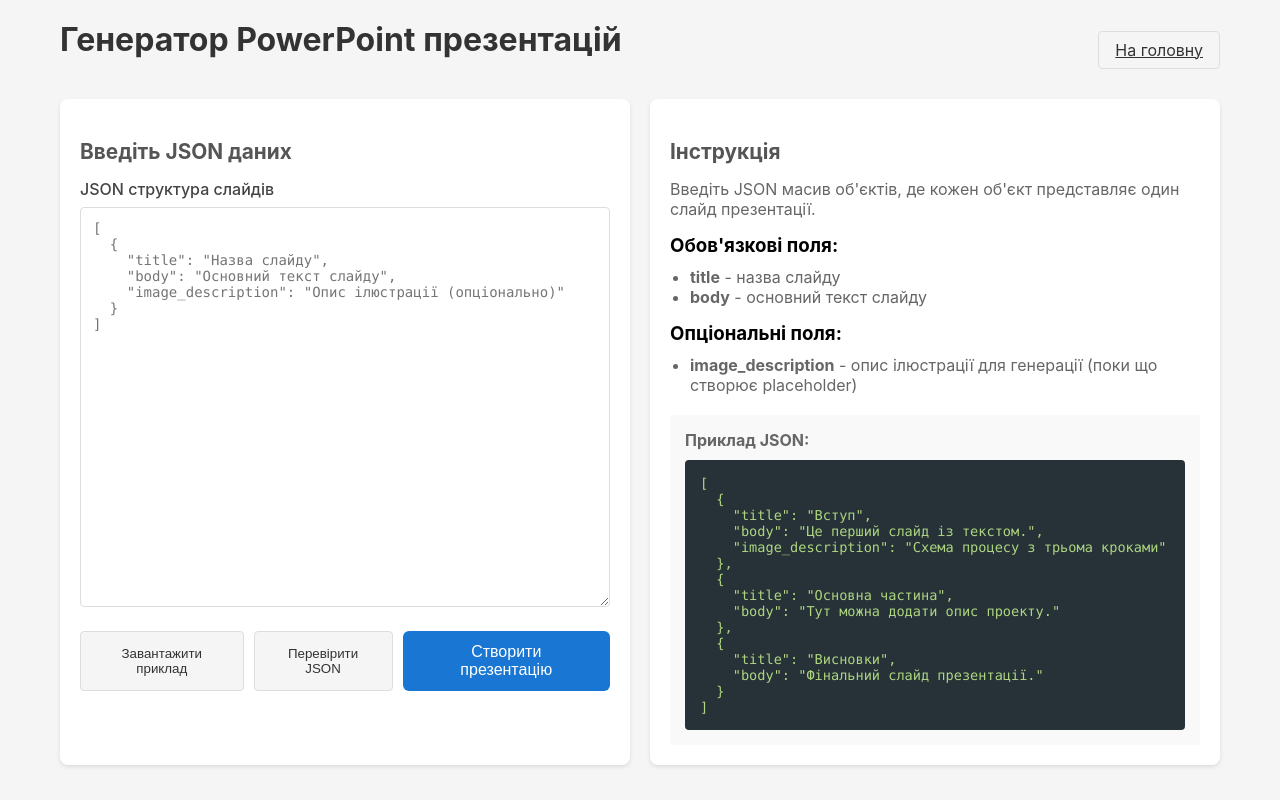
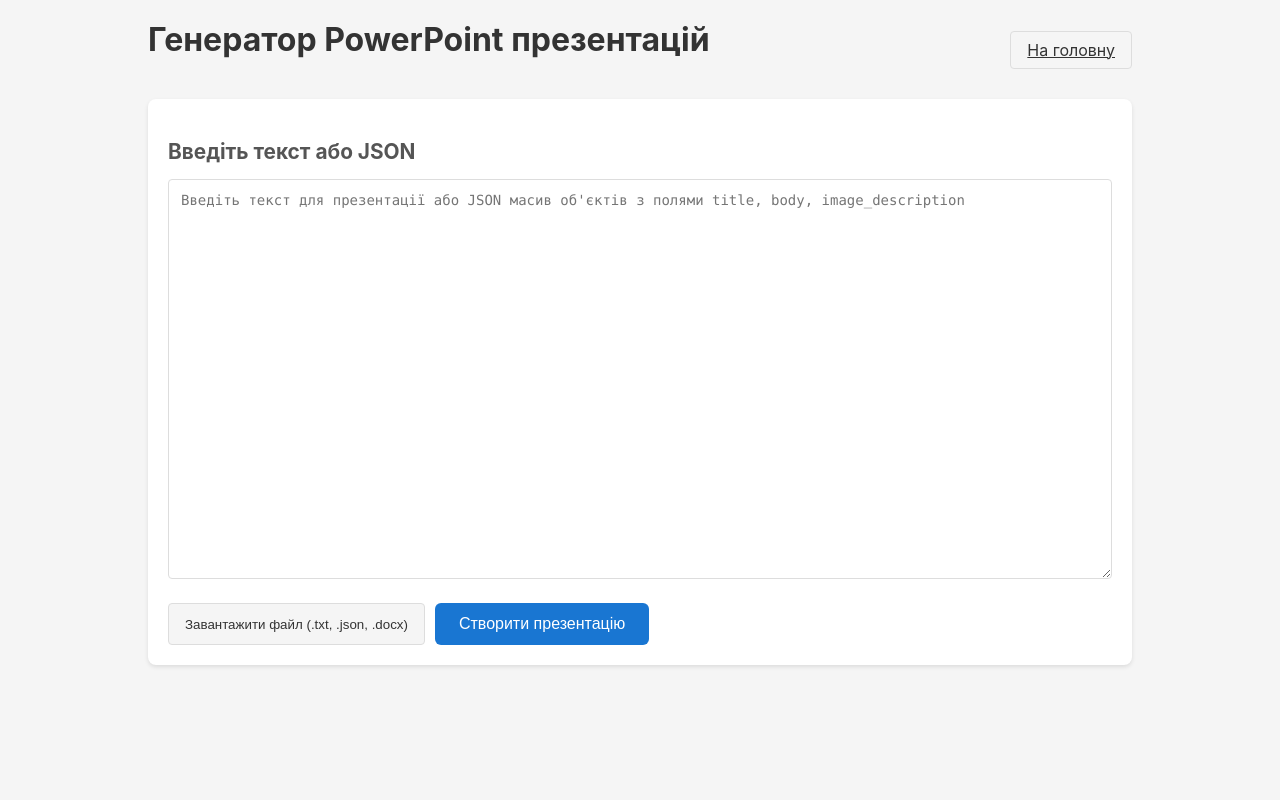
Before and after one commit to OleksandrGora/mysite, a Flask app: page /pptx-generator/ in a window 1280 px wide. Run offline with Flask 3, Linux system fonts and the light colour scheme; the visitor is signed in with stand-in values (Sample User, id 1).

Commit message:
генерує.

```diff
--- a/blueprints/pptx_generator/routes.py
+++ b/blueprints/pptx_generator/routes.py
@@ -24,6 +24,31 @@ def login_required(f):
 
 
 # --- Routes ---
+
+def extract_text_from_docx(file_path):
+    """
+    Extract text from DOCX file.
+
+    Args:
+        file_path: path to DOCX file
+
+    Returns:
+        extracted text as string
+    """
+    try:
+        from docx import Document
+        doc = Document(file_path)
+
+        text_parts = []
+        for para in doc.paragraphs:
+            if para.text.strip():
+                text_parts.append(para.text.strip())
+
+        return '\n\n'.join(text_parts)
+    except Exception as e:
+        logger.error(f"Failed to extract text from DOCX: {e}")
+        return None
+
 
 @pptx_generator_bp.route('/')
 @login_required
@@ -323,3 +348,51 @@ def validate_json():
     except Exception as e:
         logger.error(f"Validation error: {e}")
         return jsonify({'error': f'Validation failed: {str(e)}'}), 500
+
+
+@pptx_generator_bp.route('/api/upload-docx', methods=['POST'])
+@login_required
+def upload_docx():
+    """
+    Upload and extract text from DOCX file.
+
+    Returns:
+        Extracted text from DOCX file
+    """
+    try:
+        if 'file' not in request.files:
+            return jsonify({'error': 'No file provided'}), 400
+
+        file = request.files['file']
+
+        if file.filename == '':
+            return jsonify({'error': 'No file selected'}), 400
+
+        if not file.filename.endswith('.docx'):
+            return jsonify({'error': 'File must be a .docx file'}), 400
+
+        # Save uploaded file temporarily
+        temp_dir = tempfile.mkdtemp(prefix='docx_upload_')
+        file_path = os.path.join(temp_dir, file.filename)
+        file.save(file_path)
+
+        # Extract text
+        text = extract_text_from_docx(file_path)
+
+        # Cleanup
+        shutil.rmtree(temp_dir, ignore_errors=True)
+
+        if text is None:
+            return jsonify({'error': 'Failed to extract text from DOCX'}), 500
+
+        logger.info(f"Extracted {len(text)} characters from DOCX")
+
+        return jsonify({
+            'success': True,
+            'text': text,
+            'filename': file.filename
+        })
+
+    except Exception as e:
+        logger.error(f"DOCX upload error: {e}")
+        return jsonify({'error': f'Upload failed: {str(e)}'}), 500
--- a/blueprints/pptx_generator/templates/pptx_generator/index.html
+++ b/blueprints/pptx_generator/templates/pptx_generator/index.html
@@ -10,7 +10,8 @@
             font-family: -apple-system, BlinkMacSystemFont, 'Segoe UI', Roboto, sans-serif;
             background: #f5f5f5;
             padding: 20px;
-            max-width: 1200px;
+            width: 80%;
+            max-width: 80%;
             margin: 0 auto;
         }
         h1 { margin-bottom: 20px; color: #333; }
@@ -187,66 +188,24 @@
         <a href="/" class="btn-secondary">На головну</a>
     </div>
 
-    <div class="container">
+    <div class="container" style="grid-template-columns: 1fr;">
         <div class="panel">
-            <h2>Введіть JSON даних</h2>
+            <h2>Введіть текст або JSON</h2>
             <div class="form-group">
-                <label>JSON структура слайдів</label>
-                <textarea id="json-input" placeholder='[
-  {
-    "title": "Назва слайду",
-    "body": "Основний текст слайду",
-    "image_description": "Опис ілюстрації (опціонально)"
-  }
-]'></textarea>
+                <textarea id="json-input" placeholder="Введіть текст для презентації або JSON масив об'єктів з полями title, body, image_description"></textarea>
             </div>
 
             <div class="actions">
-                <button class="btn-secondary" onclick="loadExample()">Завантажити приклад</button>
-                <button class="btn-secondary" onclick="validateJSON()">Перевірити JSON</button>
+                <input type="file" id="file-upload" accept=".txt,.json,.docx" style="display: none;">
+                <button class="btn-secondary" onclick="document.getElementById('file-upload').click()">
+                    Завантажити файл (.txt, .json, .docx)
+                </button>
                 <button class="btn-primary" id="btn-generate" onclick="generatePPTX()">
                     Створити презентацію
                 </button>
             </div>
 
             <div id="validation-result" class="validation-result"></div>
-        </div>
-
-        <div class="panel">
-            <h2>Інструкція</h2>
-            <p style="margin-bottom: 15px; color: #666;">
-                Введіть JSON масив об'єктів, де кожен об'єкт представляє один слайд презентації.
-            </p>
-
-            <h3>Обов'язкові поля:</h3>
-            <ul style="margin: 10px 0 15px 20px; color: #666;">
-                <li><strong>title</strong> - назва слайду</li>
-                <li><strong>body</strong> - основний текст слайду</li>
-            </ul>
-
-            <h3>Опціональні поля:</h3>
-            <ul style="margin: 10px 0 15px 20px; color: #666;">
-                <li><strong>image_description</strong> - опис ілюстрації для генерації (поки що створює placeholder)</li>
-            </ul>
-
-            <div class="example-section">
-                <h3>Приклад JSON:</h3>
-                <div class="example-code">[
-  {
-    "title": "Вступ",
-    "body": "Це перший слайд із текстом.",
-    "image_description": "Схема процесу з трьома кроками"
-  },
-  {
-    "title": "Основна частина",
-    "body": "Тут можна додати опис проекту."
-  },
-  {
-    "title": "Висновки",
-    "body": "Фінальний слайд презентації."
-  }
-]</div>
-            </div>
         </div>
     </div>
 
@@ -262,99 +221,59 @@
             setTimeout(() => toast.classList.remove('show'), 3000);
         }
 
-        function loadExample() {
-            const example = [
-                {
-                    "title": "Вступ",
-                    "body": "Це перший слайд із текстом.",
-                    "image_description": "Схема процесу з трьома кроками"
-                },
-                {
-                    "title": "Основна частина",
-                    "body": "Тут можна додати опис проекту."
-                },
-                {
-                    "title": "Висновки",
-                    "body": "Фінальний слайд презентації."
-                }
-            ];
-            document.getElementById('json-input').value = JSON.stringify(example, null, 2);
-            showToast('Приклад завантажено', 'info');
-        }
+        // File upload handler
+        document.getElementById('file-upload').addEventListener('change', async function(e) {
+            const file = e.target.files[0];
+            if (!file) return;
 
-        async function validateJSON() {
-            const input = document.getElementById('json-input').value;
-            const resultDiv = document.getElementById('validation-result');
-
-            if (!input.trim()) {
-                resultDiv.className = 'validation-result invalid';
-                resultDiv.style.display = 'block';
-                resultDiv.textContent = 'Поле не може бути порожнім';
-                return false;
-            }
+            // Handle DOCX files
+            if (file.name.endsWith('.docx')) {
+                const formData = new FormData();
+                formData.append('file', file);
 
                 try {
-                const response = await fetch(`${API_BASE}/api/validate`, {
+                    const response = await fetch(`${API_BASE}/api/upload-docx`, {
                         method: 'POST',
-                    headers: { 'Content-Type': 'application/json' },
-                    body: input
+                        body: formData
                     });
 
                     const result = await response.json();
 
-                resultDiv.style.display = 'block';
-
-                if (result.valid) {
-                    resultDiv.className = 'validation-result valid';
-                    let message = `✓ Валідно! ${result.slide_count} слайдів`;
-
-                    if (result.llm_fixed) {
-                        message += '\n\nJSON автоматично виправлено LLM';
-                        // Update the textarea with fixed data
-                        if (result.fixed_data) {
-                            document.getElementById('json-input').value = JSON.stringify(result.fixed_data, null, 2);
+                    if (result.success) {
+                        document.getElementById('json-input').value = result.text;
+                        showToast('DOCX файл завантажено', 'success');
+                    } else {
+                        showToast(result.error || 'Помилка завантаження DOCX', 'error');
                     }
+                } catch (err) {
+                    showToast('Помилка: ' + err.message, 'error');
+                }
+                return;
             }
 
-                    if (result.warnings.length > 0) {
-                        message += '\n\nПопередження:\n' + result.warnings.join('\n');
-                        resultDiv.className = 'validation-result warnings';
-                    }
-                    resultDiv.textContent = message;
-                    showToast('JSON валідний', 'success');
-                    return true;
-                } else {
-                    resultDiv.className = 'validation-result invalid';
-                    resultDiv.textContent = 'Помилки:\n' + result.errors.join('\n');
-                    showToast('Помилки у JSON', 'error');
-                    return false;
-                }
-            } catch (e) {
-                resultDiv.className = 'validation-result invalid';
-                resultDiv.style.display = 'block';
-                resultDiv.textContent = 'Помилка валідації: ' + e.message;
-                showToast('Помилка валідації', 'error');
-                return false;
-            }
-        }
+            // Handle TXT and JSON files
+            const reader = new FileReader();
+            reader.onload = function(e) {
+                document.getElementById('json-input').value = e.target.result;
+                showToast('Файл завантажено', 'success');
+            };
+            reader.readAsText(file);
+        });
 
         async function generatePPTX() {
             const input = document.getElementById('json-input').value;
             const btn = document.getElementById('btn-generate');
+            const resultDiv = document.getElementById('validation-result');
 
             if (!input.trim()) {
-                showToast('Введіть JSON дані', 'error');
+                showToast('Введіть текст або JSON', 'error');
                 return;
             }
 
-            // Validate first
-            const isValid = await validateJSON();
-            if (!isValid) {
-                return;
-            }
-
+            // Show spinner immediately
             btn.disabled = true;
             btn.innerHTML = '<span class="loading"></span> Генерація...';
+            resultDiv.style.display = 'none';
 
             try {
                 const response = await fetch(`${API_BASE}/api/generate`, {
```
Also changed, not shown: blueprints/pptx_generator/create_pptx.py (+178 -30 lines). Lines whose indentation alone changed are shown as unchanged.
